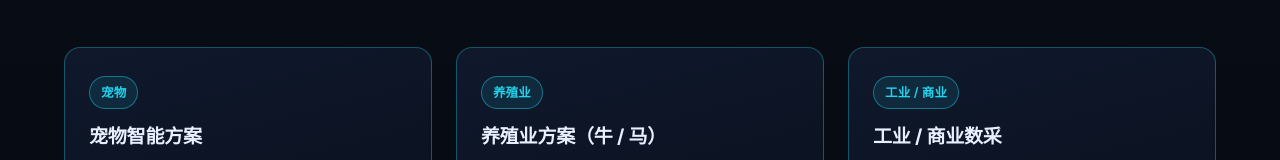
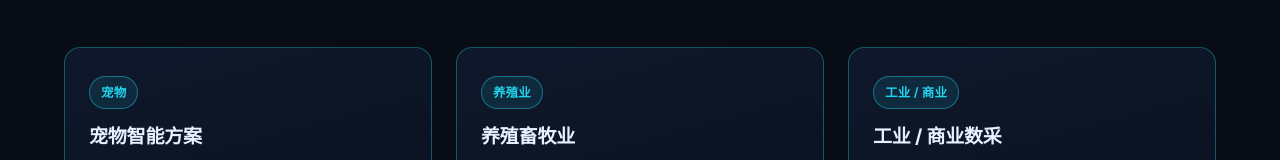
Before and after one commit to aiot-platform/wwww, a plain HTML site: page index.html in a window 1280 px wide. Shown: the part 1100-1260 px from the top of the page. Drawn offline with Linux system fonts and the light colour scheme.

Commit message:
fix: 行业方案第二卡片标题改为养殖畜牧业

```diff
--- a/index.html
+++ b/index.html
@@ -76,7 +76,7 @@
 
       <article class="card card--accent reveal d1">
         <span class="tag tag--cyan">养殖业</span>
-        <h3 class="card__title" style="margin-top:16px">养殖业方案（牛 / 马）</h3>
+        <h3 class="card__title" style="margin-top:16px">养殖畜牧业</h3>
         <p class="card__text">定位、健康、环境、活动数据与异常告警，让每头牲畜的位置与体征都在掌握之中。</p>
         <a class="card__link" href="/solutions/livestock/">查看养殖方案<span class="arrow">→</span></a>
       </article>
```
